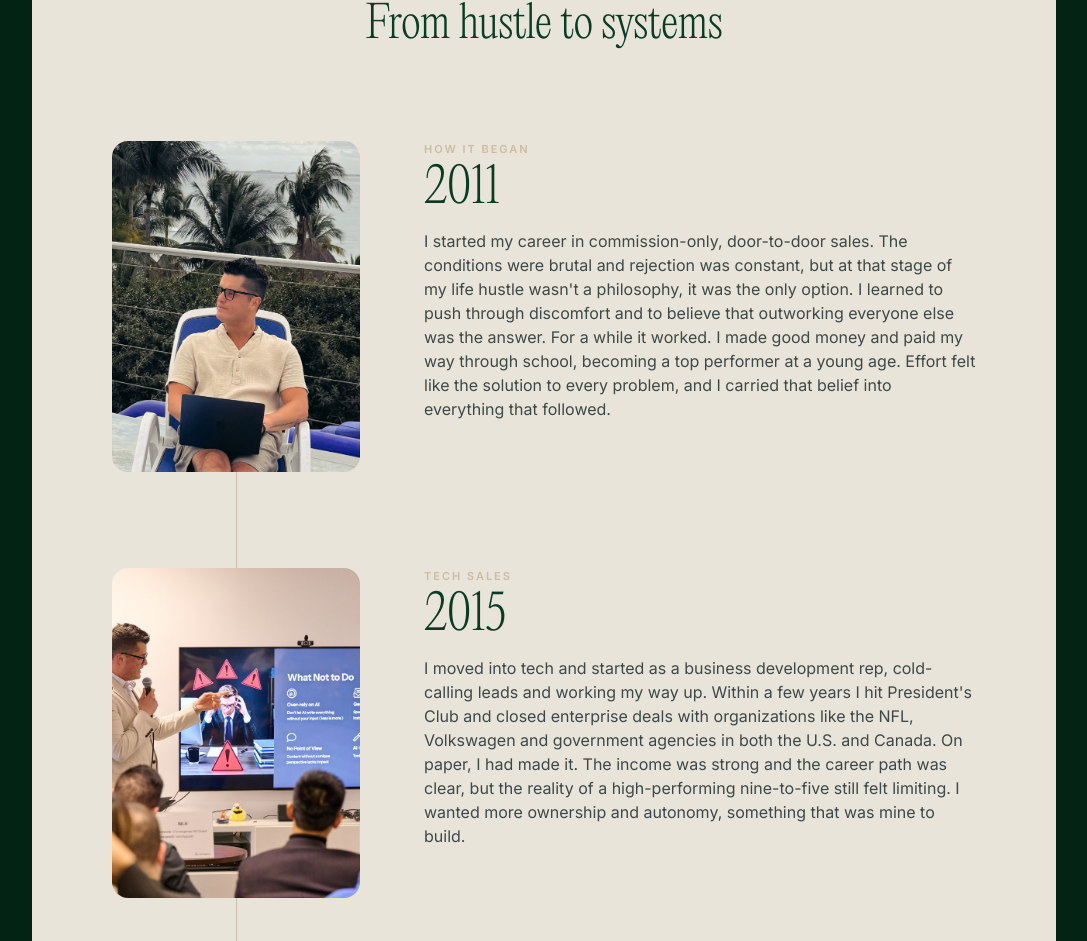
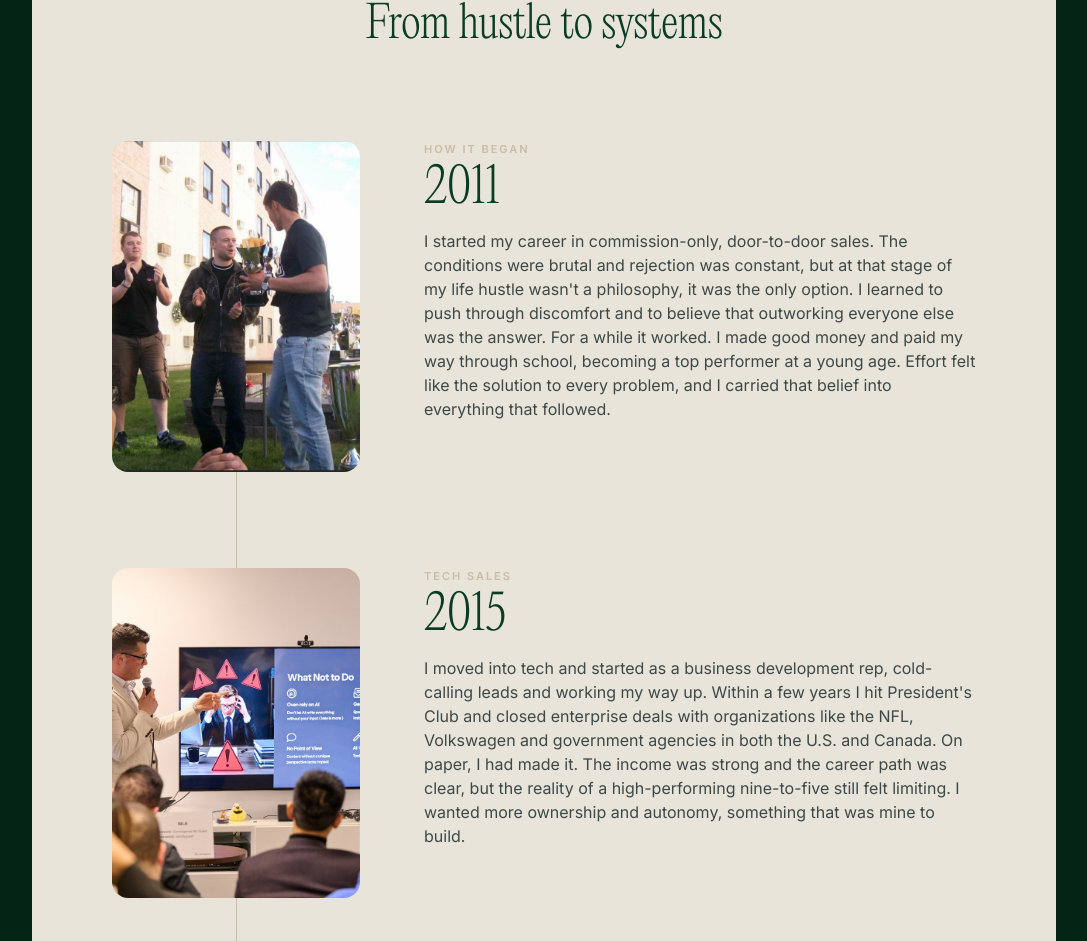
Before and after one commit to thenikvassev/nikvassev-site, a Next.js app: page /about in a window 1280 px wide. Shown: the part 3049-3990 px from the top of the page, without its empty margins (96-1183 px from the left). Built offline with nearby package versions, Linux system fonts and the light colour scheme; what @nitrosend/sdk would draw is missing.

Commit message:
Use trophy photo for 2011 timeline entry

```diff
--- a/src/app/about/page.tsx
+++ b/src/app/about/page.tsx
@@ -23,8 +23,8 @@ const timeline = [
     year: "2011",
     title: "How it began",
     body: "I started my career in commission-only, door-to-door sales. The conditions were brutal and rejection was constant, but at that stage of my life hustle wasn't a philosophy, it was the only option. I learned to push through discomfort and to believe that outworking everyone else was the answer. For a while it worked. I made good money and paid my way through school, becoming a top performer at a young age. Effort felt like the solution to every problem, and I carried that belief into everything that followed.",
-    image: "/photos/nik-beach.jpg",
-    imageAlt: "Nik Vassev working at the beach.",
+    image: "/photos/timeline-2011.jpg",
+    imageAlt: "Nik receiving a trophy at an outdoor awards ceremony early in his career.",
   },
   {
     year: "2015",
```
